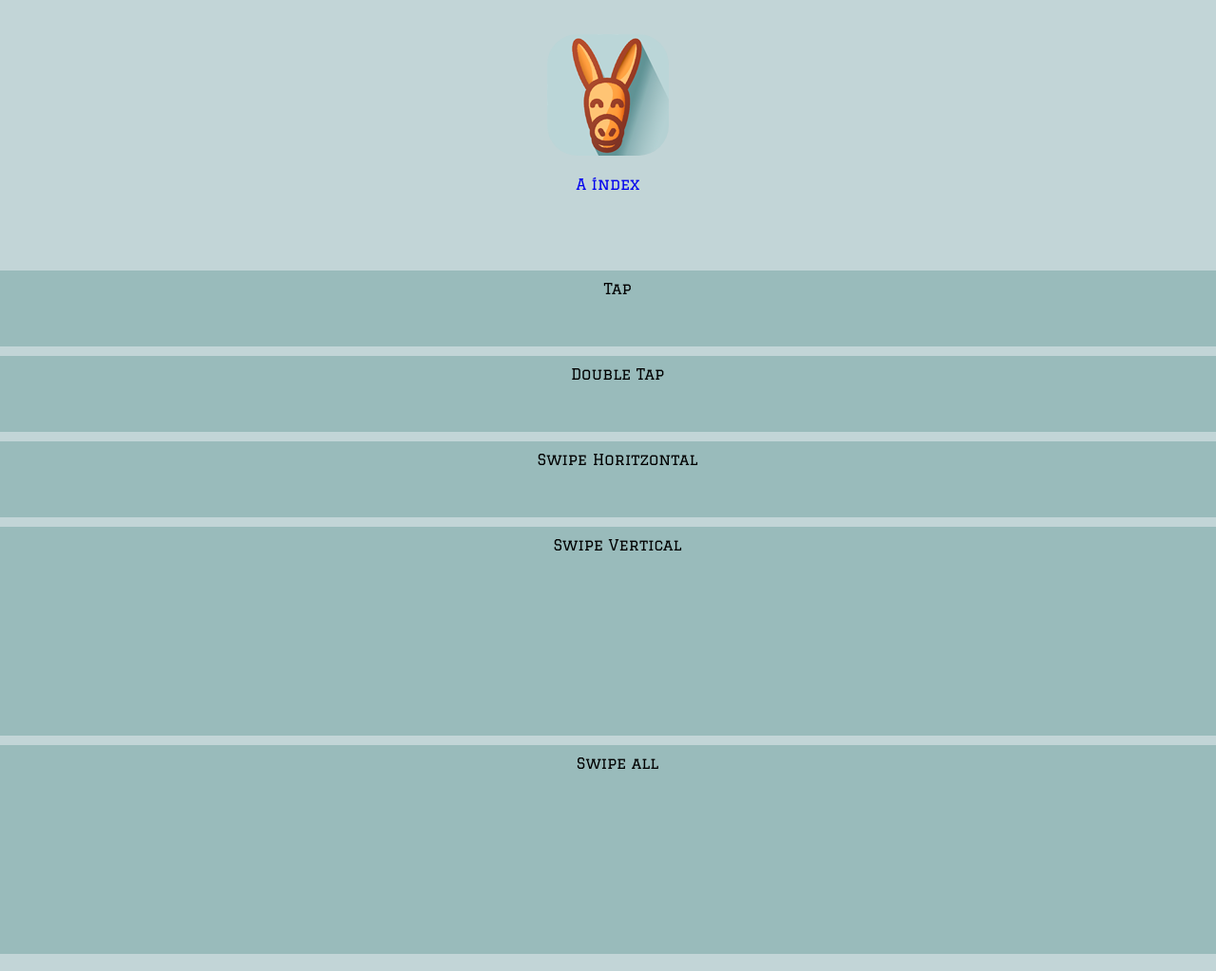
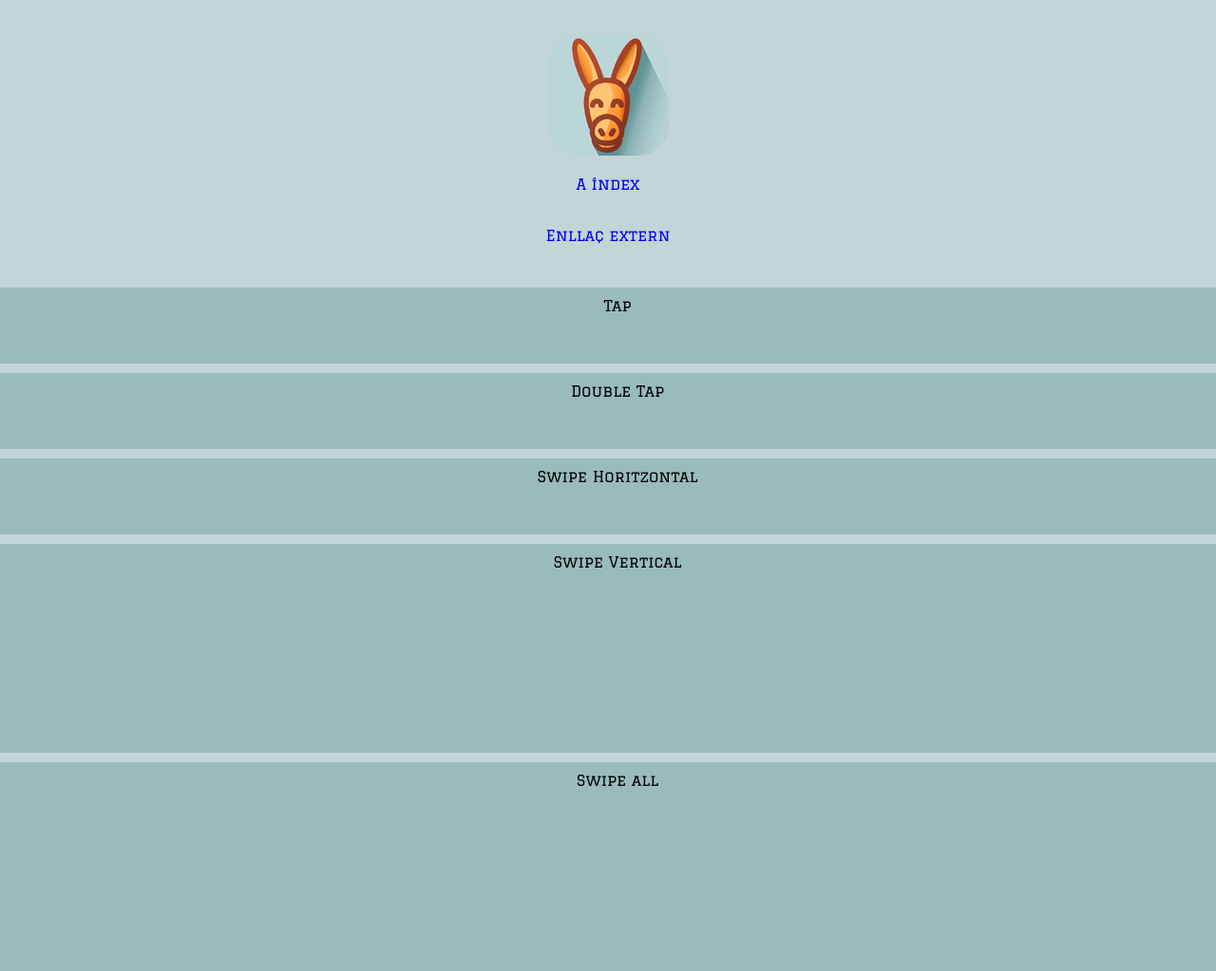
Before and after one commit to xg2009/app_X, a plain HTML site: page cont/pag_03.html in a window 1280 px wide. Shown: the whole page at 95% size. Drawn offline with Linux system fonts and the light colour scheme.

Commit message:
Add files via upload

```diff
--- a/cont/pag_03.html
+++ b/cont/pag_03.html
@@ -17,9 +17,11 @@
 			<br><br>
 			A índex
 		</a>
+		<br><br><br>
+		<a href="https://www.commarts.com">Enllaç extern</a>
 	</div>
 
-	<br><br><br><br>
+	<br><br>
 	<div id="divTap" class="gestos">Tap</div>
 	<div id="divDTap" class="gestos">Double Tap</div>
 	<div id="divSwipeH" class="gestos">Swipe Horitzontal</div>
```
